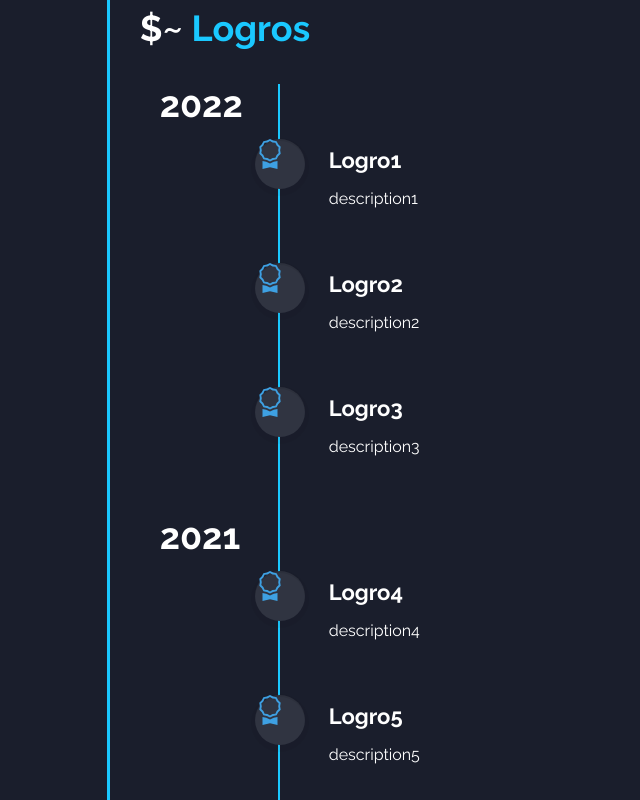
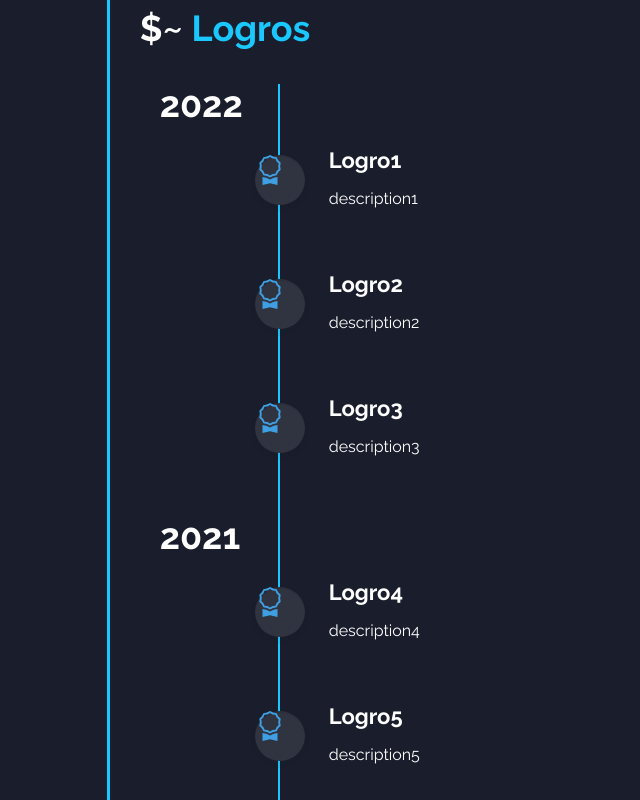
Before and after one commit to Taws-Espol/web, a React (Vite) app: page / in a window 1280 px wide. Shown: the part 1640-2440 px from the top of the page, without its empty margins (0-640 px from the left). Built offline with nearby package versions, Linux system fonts and the light colour scheme.

Commit message:
Logros centrados

```diff
--- a/src/Components/Achivements.jsx
+++ b/src/Components/Achivements.jsx
@@ -23,7 +23,7 @@ const Achivements = () => {
                   logro.logros.map((obj)=>{
                     return  <div class="row row-2">
                     <section>
-                      <span class="icon fas fa-globe bg-tawsLight">{<BsAward size={30} class="flex items-center"/>}</span>
+                      <span class="icon fas fa-globe bg-tawsLight my-4">{<BsAward size={30} class="flex items-center"/>}</span>
                       <div class="details">
                         <span class="title text-white">{obj.title}</span>
                       </div>
```
